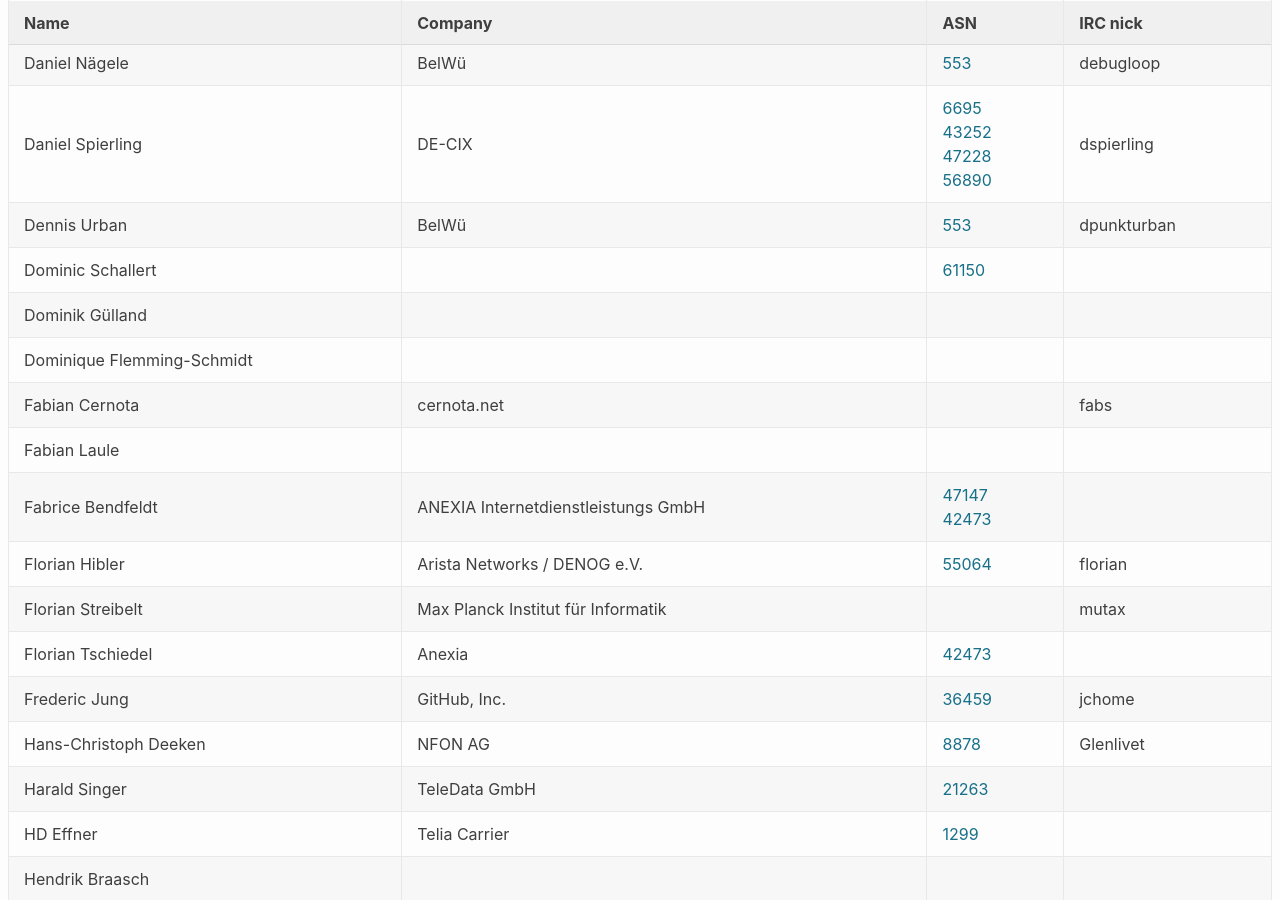
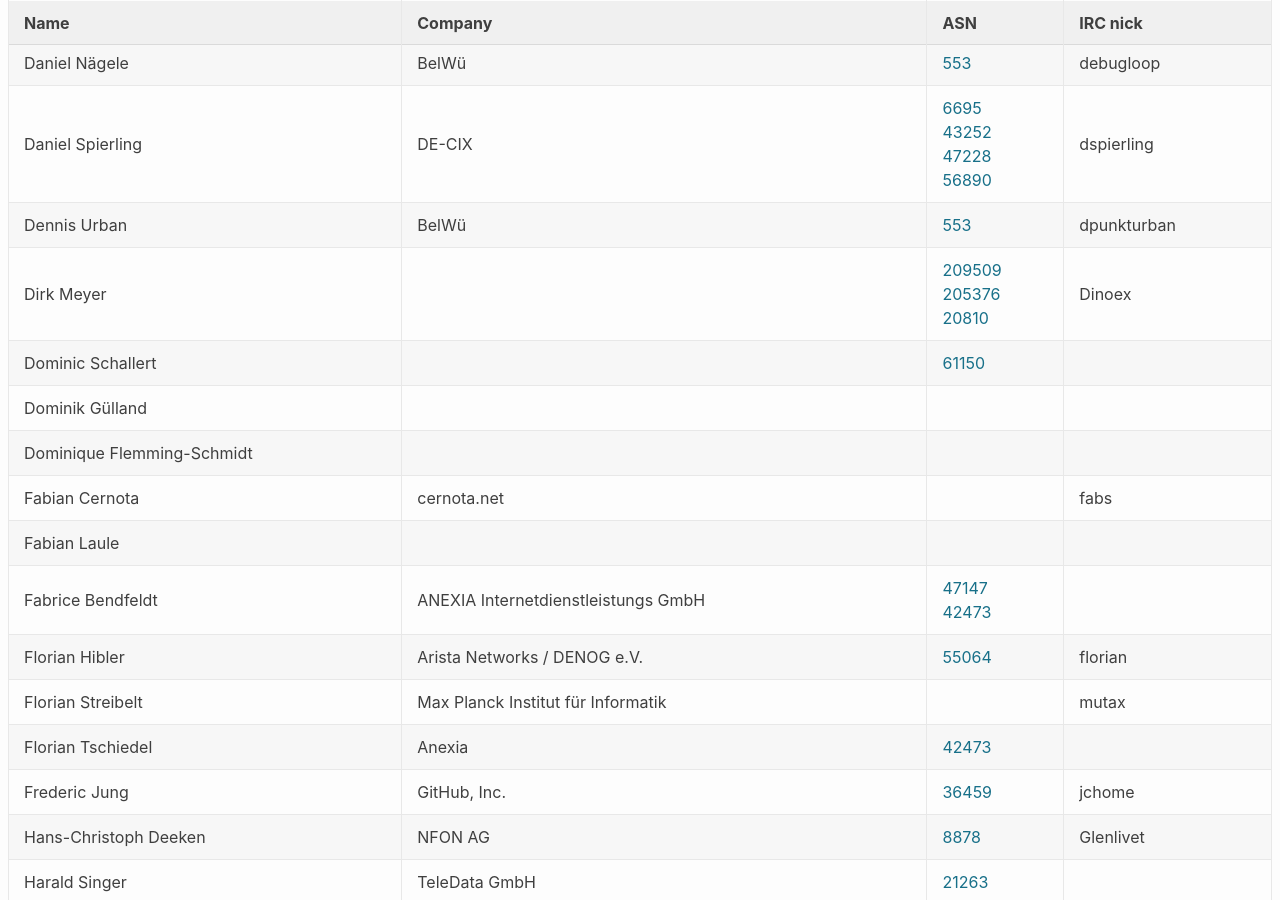
Before and after one commit to denog/pretix-attendeelist, a Jekyll site: the page built from denog2020.markdown, in a window 1280 px wide and 900 px high, scrolled down 1162 px. Built offline with Jekyll 4.4.1, drawn with Linux system fonts in a browser that asks for light colours.

Commit message:
Latest data: Sat Jan 30 07:02:51 UTC 2021

```diff
--- a/_data/attendees_meetup2021-01.json
+++ b/_data/attendees_meetup2021-01.json
@@ -166,6 +166,12 @@
     "company": "BelWü",
     "irc": "dpunkturban",
     "asn": "553"
+  },
+  {
+    "name": "Dirk Meyer",
+    "company": null,
+    "irc": "Dinoex",
+    "asn": "AS209509, AS205376, AS20810"
   },
   {
     "name": "Dominic Schallert",
```
